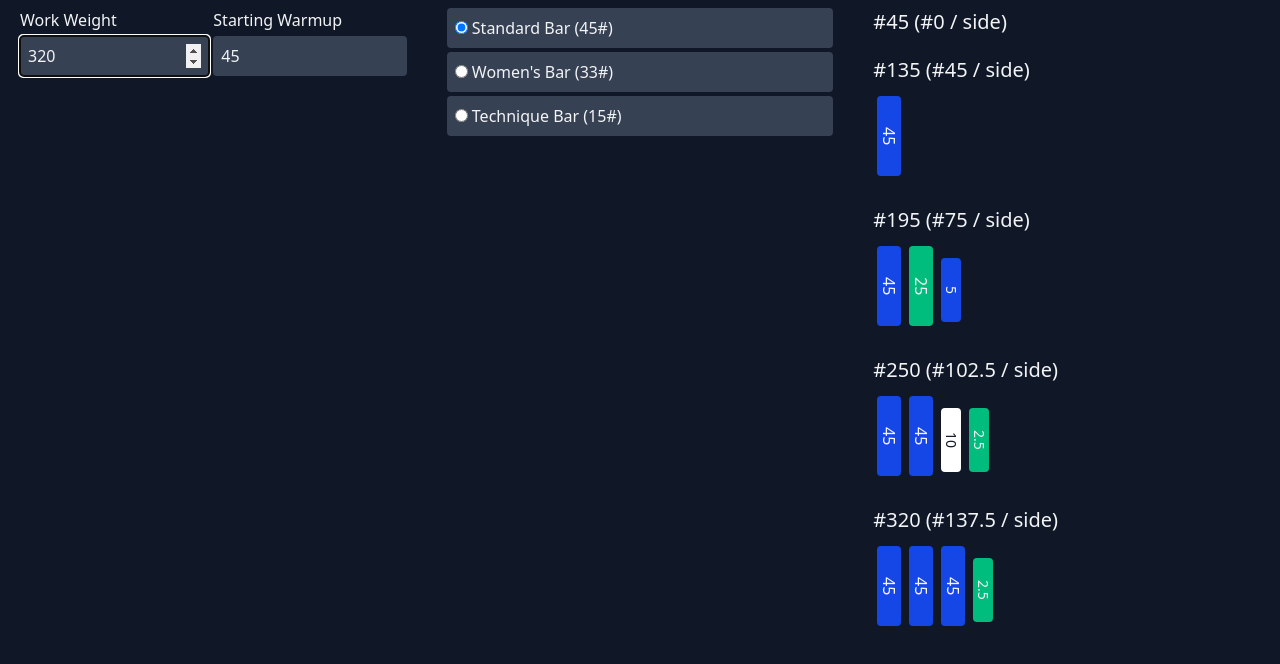
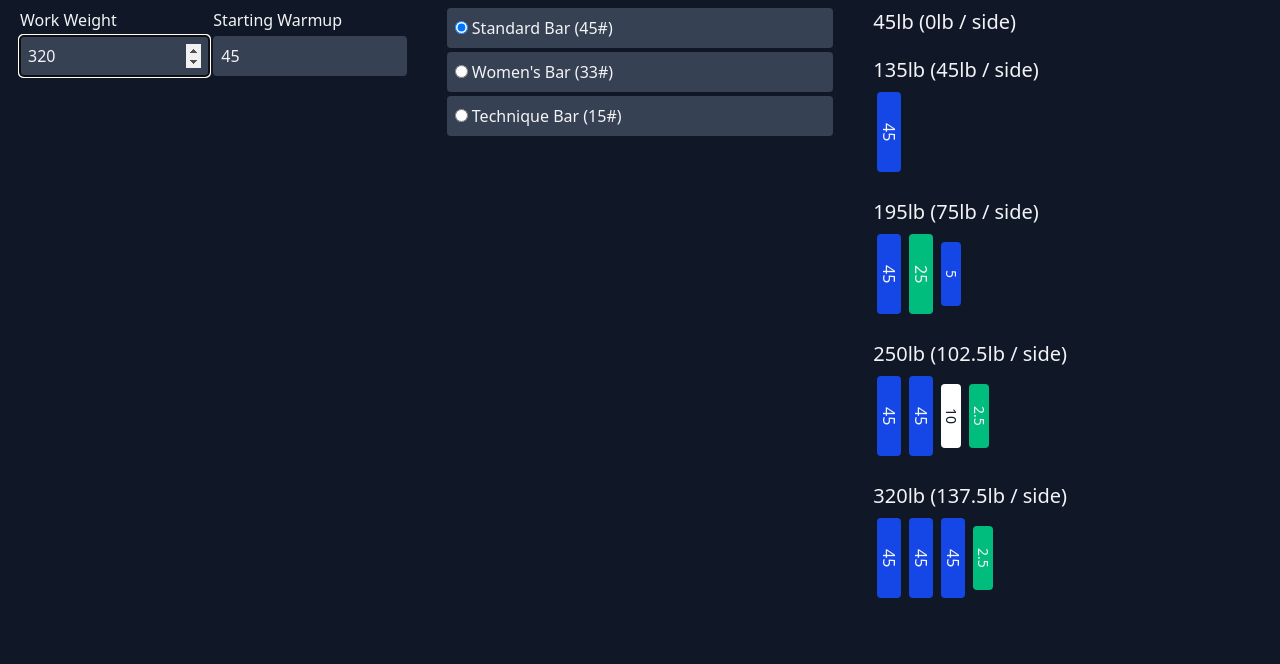
Before and after one commit to mcferrill/bar-calculator, a React (Vite) app: page / in a window 1280 px wide. Shown: the top 664 px of the page. Built offline with nearby package versions, Linux system fonts and the light colour scheme.

Commit message:
Refactoring.

```diff
--- a/src/Calculator.tsx
+++ b/src/Calculator.tsx
@@ -1,9 +1,9 @@
 import React, { useState } from 'react';
-import { createRoot } from "react-dom/client";
 import "./index.css";
 
+// A single plate delineated by label, size, and color.
 function Plate({ plate }: { plate: number }) {
-	let className = '_bar m-1 inline text-center rounded-sm';
+	let className = '_plate [writing-mode:vertical-lr] my-1 inline text-center rounded-sm';
 	if (plate > 10) className += ' h-20';
 	if (plate < 24) className += ' h-16 mb-2 text-sm';
 	if (plate == 35) className += ' bg-yellow-400 text-gray-900';
@@ -14,26 +14,31 @@ function Plate({ plate }: { plate: number }) {
 	return <p className={className}>{plate}</p>;
 }
 
-const available_plates = [35, 25, 10, 10, 5, 2.5, 1.25, 1, 0.75, 0.5, 0.25];
-function get_load(weight: number, bar: number): number[] {
-	let per_side = (weight - bar) / 2;
-	var load: number[] = [];
-	while (per_side >= 45) {
-		load.push(45);
-		per_side -= 45;
+const availablePlates = [35, 25, 10, 10, 5, 2.5, 1.25, 1, 0.75, 0.5, 0.25];
+
+// A set of plates based on a weight and bar selection.
+function Load({ weight, bar }: { weight: number, bar: number }) {
+	let perSide = (weight - bar) / 2;
+	let plates: number[] = [];
+	while (perSide >= 45) {
+		plates.push(45);
+		perSide -= 45;
 	}
-	for (var plate of available_plates) {
-		if (per_side >= plate) {
-			load.push(plate);
-			per_side -= plate;
+	for (const plate of availablePlates) {
+		if (perSide >= plate) {
+			plates.push(plate);
+			perSide -= plate;
 		}
 	}
-	return load;
-}
 
-interface Set {
-	plates: number[],
-	weight: number,
+	return <div className="mb-5" key={weight}>
+		<span className="block text-xl my-2 md:mt-0">
+			{weight}lb ({(weight - bar) / 2}lb / side)
+		</span>
+		{plates?.map((plate: number) => (
+			<Plate key={plate} plate={plate} />
+		))}
+	</div>;
 }
 
 export default function Calculator() {
@@ -41,22 +46,19 @@ export default function Calculator() {
 	const [warmupWeight, setWarmupWeight] = useState(45);
 	const [bar, setBar] = useState(45);
 
-	let weights: Set[] = [{ 'plates': get_load(warmupWeight, bar), 'weight': warmupWeight }];
-	const range = (workWeight / 1) - warmupWeight;
+	let sets = [<Load weight={warmupWeight} bar={bar} />];
 
+	const range = workWeight - warmupWeight;
 	for (const percent of [.33, .55, .75]) {
 		let weight = warmupWeight + (range * percent);
 		// Round weight to 5 pounds
-		weight -= (weight % 5);
-		weights.push({ 'plates': get_load(weight, bar), 'weight': weight });
+		sets.push(<Load weight={weight - (weight % 5)} bar={bar} />);
 	}
 
-	weights.push({ 'plates': get_load(workWeight, bar), 'weight': workWeight });
+	sets.push(<Load weight={workWeight} bar={bar} />);
 
 	return (
-		<div>
-			<form id="plate_form">
-				<div className="flex-none md:flex">
+		<div className="flex-none md:flex bg-gray-900 text-gray-100 absolute h-full w-full">
 			<div className="flex-none w-full md:w-1/3 md:flex-1 px-5 pt-2 h-20">
 				<label className="w-1/2 block float-left pr-1">
 					Work Weight
@@ -79,25 +81,8 @@ export default function Calculator() {
 				</label>
 			</div>
 			<div className="flex-none w-full md:w-1/3 md:flex-1 px-5 pt-2">
-						{weights.map((set: Set) => (
-							<div className="mb-5" key={set.weight}>
-								<span className="block text-xl my-2 md:mt-0">
-									#{set.weight} (#{(set.weight - bar) / 2} / side)
-								</span>
-								{set.plates?.map((plate: number) => (
-									<Plate key={plate} plate={plate} />
-								))}
+				{sets}
 			</div>
-						))}
-					</div>
-				</div>
-			</form >
 		</div>
 	);
 }
-
-//const container = document.getElementById("root");
-//if (!container) throw new Error("Root container not found");
-//
-//const root = createRoot(container);
-//root.render(<Calculator />);
--- a/src/index.css
+++ b/src/index.css
@@ -1,9 +1 @@
 @import "tailwindcss";
-
-body {
-    @apply bg-gray-900 text-gray-100 h-full;
-}
-
-._bar {
-    writing-mode: vertical-rl;
-}
```
Lines whose indentation alone changed are shown as unchanged.
